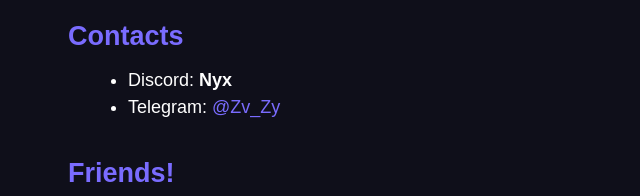
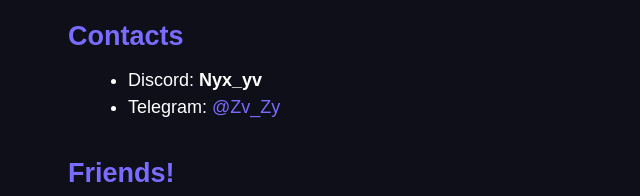
Before and after one commit to Szcarry/lovrepage, a plain HTML site: page index.html in a window 1280 px wide. Shown: the part 625-821 px from the top of the page, 0-640 px from the left. Drawn offline with Linux system fonts and the light colour scheme.

Commit message:
Revise index.html structure and content
Updated the HTML structure and content of the index.html file, including header, sections, and contact information.

```diff
--- a/index.html
+++ b/index.html
@@ -134,7 +134,7 @@
 <div class="section">
 <h2>Contacts</h2>
 <ul>
-<li>Discord: <b>Nyx</b></li>
+<li>Discord: <b>Nyx_yv</b></li>
 <li>Telegram: <a href="https://t.me/Nyx" target="_blank">@Zv_Zy</a></li>
 </ul>
 </div>
```
